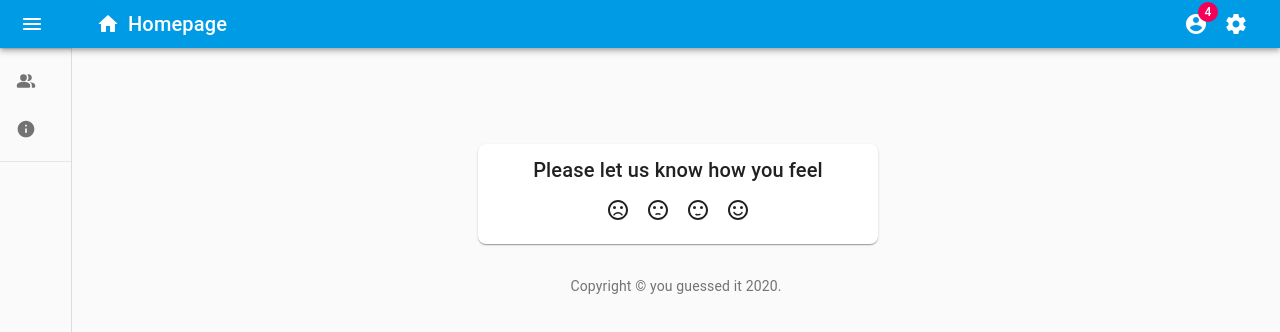
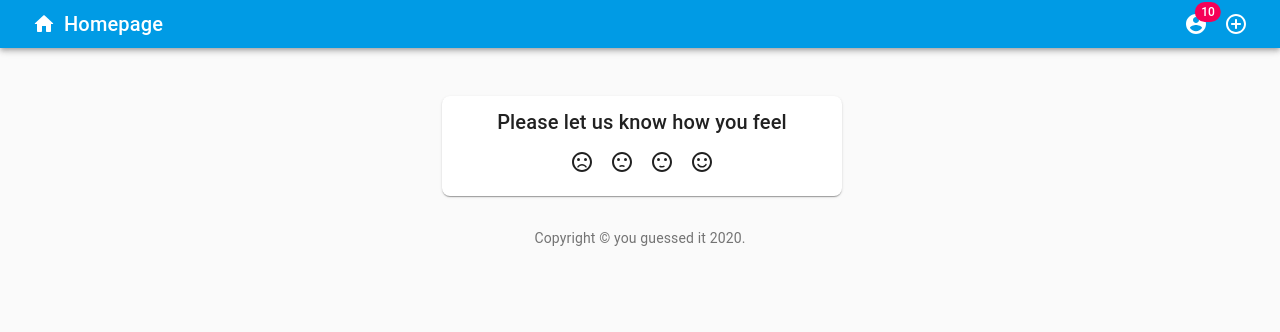
Before and after one commit to JonesTPG/fullstack-theme-base, a React (Create React App) app in the folder front-end/: page / in a window 1280 px wide. Shown: the top 332 px of the page. Built offline with nearby package versions, Linux system fonts and the light colour scheme; what apollo-link-ws would draw is missing.

Commit message:
Removed drawer from Main component. Added Counter.

```diff
--- a/front-end/src/App.jsx
+++ b/front-end/src/App.jsx
@@ -5,6 +5,7 @@ import { BrowserRouter as Router, Route } from "react-router-dom";
 import SignUpPage from "./components/signup/SignUpPage";
 import { ThemeProvider } from "@material-ui/core/styles";
 import HomePage from "./components/main/homepage/HomePage";
+import Counter from "./components/counter/Counter"
 
 import theme from "./AppStyles";
 
@@ -17,6 +18,7 @@ const App = () => {
           <Route exact path="/signup" render={() => <SignUpPage />} />
           <Route exact path="/" render={() => <HomePage />} />
           <Route exact path="/admin" render={() => <Admin />} />
+          <Route exact path="/counter" render={() => <Counter />} />
         </ThemeProvider>
       </Router>
     </>
--- /dev/null
+++ b/front-end/src/components/counter/Counter.jsx
@@ -0,0 +1,41 @@
+import React, { useState } from 'react';
+import IconButton from "@material-ui/core/IconButton";
+import Paper from "@material-ui/core/Paper"
+import AddRounded from "@material-ui/icons/AddRounded";
+import RemoveRounded from "@material-ui/icons/RemoveRounded";
+import Main from "../main/Main";
+import { makeStyles } from '@material-ui/core/styles';
+
+const useStyles = makeStyles(theme => ({
+  paper: {
+    marginTop: theme.spacing(8),
+    display: 'flex',
+    flexDirection: 'column',
+    alignItems: 'center',
+    justifyContent: "center",
+    width: 200,
+    height: 200,
+  },
+}));
+
+const Counter = () => {
+  const [count, setCount] = useState(0)
+
+  const classes = useStyles();
+
+  return (
+    <Main pageName="Counter" >
+      <Paper className={classes.paper}>
+        {count}
+        <IconButton onClick={() => setCount(count + 1)} color="inherit">
+            <AddRounded />
+        </IconButton>
+        <IconButton onClick={() => setCount(count - 1)} color="inherit">
+            <RemoveRounded />
+        </IconButton>
+      </Paper>
+    </Main>
+  )
+}
+
+export default Counter
--- a/front-end/src/components/feedback/Feedback.jsx
+++ b/front-end/src/components/feedback/Feedback.jsx
@@ -1,7 +1,6 @@
 import React from 'react';
 import {
     Container,
-    CssBaseline,
     Paper,
  } from '@material-ui/core';
 import { makeStyles } from '@material-ui/core/styles';
@@ -24,7 +23,6 @@ export default function Feedback() {
 
   return (
     <Container component="main" maxWidth="xs">
-        <CssBaseline />
             <Paper className={classes.paper}>
                 <FeedbackForm />
             </Paper>
--- a/front-end/src/components/main/Main.jsx
+++ b/front-end/src/components/main/Main.jsx
@@ -1,61 +1,39 @@
 import React from "react";
-import clsx from "clsx";
+
 import CssBaseline from "@material-ui/core/CssBaseline";
-import Drawer from "@material-ui/core/Drawer";
 import Box from "@material-ui/core/Box";
 import AppBar from "@material-ui/core/AppBar";
 import Toolbar from "@material-ui/core/Toolbar";
 import Typography from "@material-ui/core/Typography";
 import IconButton from "@material-ui/core/IconButton";
 import Badge from "@material-ui/core/Badge";
-import List from "@material-ui/core/List";
-import ListItem from "@material-ui/core/ListItem";
-import ListItemIcon from "@material-ui/core/ListItemIcon";
-import ListItemText from "@material-ui/core/ListItemText";
 import Container from "@material-ui/core/Container";
-import Divider from "@material-ui/core/Divider";
 import Grid from "@material-ui/core/Grid";
 
-import MenuRounded from "@material-ui/icons/MenuRounded";
+// import MenuRounded from "@material-ui/icons/MenuRounded";
 import HomeRounded from "@material-ui/icons/HomeRounded";
 import AccountCircleRounded from "@material-ui/icons/AccountCircleRounded";
-import SettingsRounded from "@material-ui/icons/SettingsRounded";
-import PeopleAltRounded from "@material-ui/icons/PeopleAltRounded";
-import InfoRounded from "@material-ui/icons/InfoRounded";
+import AddCircleOutlineRounded from "@material-ui/icons/AddCircleOutlineRounded";
+
 import Copyright from "../Copyright";
 import { withRouter } from "react-router-dom";
-
-import { useStyles } from "./MainStyles";
+import MainStyles from "./MainStyles";
+import { withStyles } from "@material-ui/core/styles";
 
 const Main = props => {
-  const classes = useStyles();
-  const [open, setOpen] = React.useState(false);
-  const handleDrawerOpen = () => {
-    setOpen(true);
-  };
-  const handleDrawerClose = () => {
-    setOpen(false);
-  };
+  const { classes } = props
   return (
     <div className={classes.root}>
       <CssBaseline />
-      <AppBar
-        position="absolute"
-        className={clsx(classes.appBar, open && classes.appBarShift)}
-      >
-        <Toolbar className={classes.toolbar}>
-          <IconButton
+      <AppBar position="absolute" >
+        <Toolbar >
+          {/* <IconButton
             edge="start"
             color="inherit"
-            aria-label="open drawer"
-            onClick={handleDrawerOpen}
-            className={clsx(
-              classes.menuButton,
-              open && classes.menuButtonHidden
-            )}
+            className={classes.menuButton}
           >
             <MenuRounded />
-          </IconButton>
+          </IconButton> */}
           <IconButton onClick={() => props.history.push("/")} color="inherit">
             <HomeRounded />
           </IconButton>
@@ -66,49 +44,19 @@ const Main = props => {
             noWrap
             className={classes.title}
           >
-            Homepage
+            {props.pageName}
           </Typography>
           <IconButton onClick={() => props.history.push("/login")} color="inherit">
-            <Badge badgeContent={4} color="secondary">
+            <Badge badgeContent={10} color="secondary">
               <AccountCircleRounded />
             </Badge>
           </IconButton>
-          <IconButton onClick={() => props.history.push("/settings")} color="inherit">
-            <SettingsRounded />
+          <IconButton onClick={() => props.history.push("/counter")} color="inherit">
+            <AddCircleOutlineRounded />
           </IconButton>
         </Toolbar>
       </AppBar>
-      <Drawer
-        variant="permanent"
-        classes={{
-          paper: clsx(classes.drawerPaper, !open && classes.drawerPaperClose)
-        }}
-        open={open}
-      >
-        <div className={classes.toolbarIcon}>
-          <IconButton onClick={handleDrawerClose}>
-            <MenuRounded />
-          </IconButton>
-        </div>
-        <Divider light={true} />
-        <List component="nav">
-          <ListItem button onClick={() => props.history.push("/contact")}>
-            <ListItemIcon>
-              <PeopleAltRounded />
-            </ListItemIcon>
-            <ListItemText primary="Contact us" />
-          </ListItem>
-          <ListItem button onClick={() => props.history.push("/about")}>
-            <ListItemIcon>
-              <InfoRounded />
-            </ListItemIcon>
-            <ListItemText primary="About us" />
-          </ListItem>
-        </List>
-        <Divider light={true} />
-      </Drawer>
       <main className={classes.content}>
-        <div className={classes.appBarSpacer} />
         <Container maxWidth="lg" className={classes.container}>
           <Grid container direction="row" justify="center" alignItems="center">
             {props.children}
@@ -122,5 +70,5 @@ const Main = props => {
   );
 }
 
-
-export default withRouter(Main)
+const styledMain = withStyles(MainStyles)(Main);
+export default withRouter(styledMain)
--- a/front-end/src/components/main/MainConstants.js
+++ /dev/null
@@ -1 +0,0 @@
-export const drawerWidth = 240;
--- a/front-end/src/components/main/MainStyles.js
+++ b/front-end/src/components/main/MainStyles.js
@@ -1,85 +1,26 @@
-import { makeStyles } from "@material-ui/core/styles";
-import { drawerWidth } from "./MainConstants";
-
-export const useStyles = makeStyles(theme => ({
+const MainStyles = theme => ({
   root: {
-    display: "flex"
-  },
-  toolbar: {
-    paddingRight: 24 // keep right padding when drawer closed
-  },
-  toolbarIcon: {
-    display: "flex",
-    alignItems: "center",
-    justifyContent: "flex-end",
-    padding: "0 8px",
-    ...theme.mixins.toolbar
-  },
-  appBar: {
-    zIndex: theme.zIndex.drawer + 1,
-    transition: theme.transitions.create(["width", "margin"], {
-      easing: theme.transitions.easing.sharp,
-      duration: theme.transitions.duration.leavingScreen
-    })
-  },
-  appBarShift: {
-    marginLeft: drawerWidth,
-    width: `calc(100% - ${drawerWidth}px)`,
-    transition: theme.transitions.create(["width", "margin"], {
-      easing: theme.transitions.easing.sharp,
-      duration: theme.transitions.duration.enteringScreen
-    })
+    flexGrow: 1,
   },
   menuButton: {
-    marginRight: 36
-  },
-  menuButtonHidden: {
-    display: "none"
+    marginRight: theme.spacing(2),
   },
   title: {
-    flexGrow: 1
-  },
-  drawerPaper: {
-    position: "relative",
-    whiteSpace: "nowrap",
-    width: drawerWidth,
-    transition: theme.transitions.create("width", {
-      easing: theme.transitions.easing.sharp,
-      duration: theme.transitions.duration.enteringScreen
-    }),
-    backgroundColor: theme.palette.background.default,
-    color: theme.palette.text.secondary
-  },
-  drawerPaperClose: {
-    overflowX: "hidden",
-    transition: theme.transitions.create("width", {
-      easing: theme.transitions.easing.sharp,
-      duration: theme.transitions.duration.leavingScreen
-    }),
-    width: theme.spacing(7),
-    [theme.breakpoints.up("sm")]: {
-      width: theme.spacing(9)
-    },
-    backgroundColor: theme.palette.background.default,
-    color: theme.palette.text.secondary
-  },
-  appBarSpacer: theme.mixins.toolbar,
-  content: {
     flexGrow: 1,
-    height: "100vh",
-    overflow: "auto"
   },
   container: {
     paddingTop: theme.spacing(4),
-    paddingBottom: theme.spacing(4)
+    paddingBottom: theme.spacing(4),
   },
   paper: {
     padding: theme.spacing(2),
     display: "flex",
     overflow: "auto",
-    flexDirection: "column"
+    flexDirection: "column",
   },
   fixedHeight: {
-    height: 240
-  }
-}));
+    height: 240,
+  },
+})
+
+export default MainStyles
--- a/front-end/src/components/main/homepage/HomePage.jsx
+++ b/front-end/src/components/main/homepage/HomePage.jsx
@@ -1,13 +1,20 @@
-import React from "react";
+import React, { useEffect } from "react";
 import Feedback from "../../feedback/Feedback";
 import Main from "../Main";
 
-export default function HomePage() {
+const HomePage = () => {
+  useEffect(() => {
+    const user = window.localStorage.getItem("theme-base-token")
+    if (user) {
+      // User found from localStorage
+    }
+  }, [])
+
   return (
-    <>
-      <Main>
+      <Main pageName="Homepage" >
         <Feedback />
       </Main>
-    </>
   );
 }
+
+export default HomePage
--- a/front-end/src/components/signup/SignUp.jsx
+++ b/front-end/src/components/signup/SignUp.jsx
@@ -1,14 +1,12 @@
 import React from "react";
 import Avatar from "@material-ui/core/Avatar";
 import Button from "@material-ui/core/Button";
-import CssBaseline from "@material-ui/core/CssBaseline";
 import TextField from "@material-ui/core/TextField";
 import FormControlLabel from "@material-ui/core/FormControlLabel";
 import Checkbox from "@material-ui/core/Checkbox";
 import Grid from "@material-ui/core/Grid";
 import LockOutlinedIcon from "@material-ui/icons/LockOutlined";
 import Typography from "@material-ui/core/Typography";
-import { makeStyles } from "@material-ui/core/styles";
 import { withStyles } from "@material-ui/core/styles";
 import Container from "@material-ui/core/Container";
 import useField from "../../hooks/input-hooks";
@@ -42,7 +40,6 @@ const SignUp = props => {
 
   return (
     <Container component="main" maxWidth="xs">
-      <CssBaseline />
       <div className={classes.paper}>
         <Avatar className={classes.avatar}>
           <LockOutlinedIcon />
--- a/front-end/src/components/signup/SignUpPage.jsx
+++ b/front-end/src/components/signup/SignUpPage.jsx
@@ -4,10 +4,8 @@ import SignUp from "./SignUp";
 
 export default function SignUpPage() {
   return (
-    <>
-      <Main>
-        <SignUp />
-      </Main>
-    </>
+    <Main pageName="Sign up">
+      <SignUp />
+    </Main>
   );
 }
```
